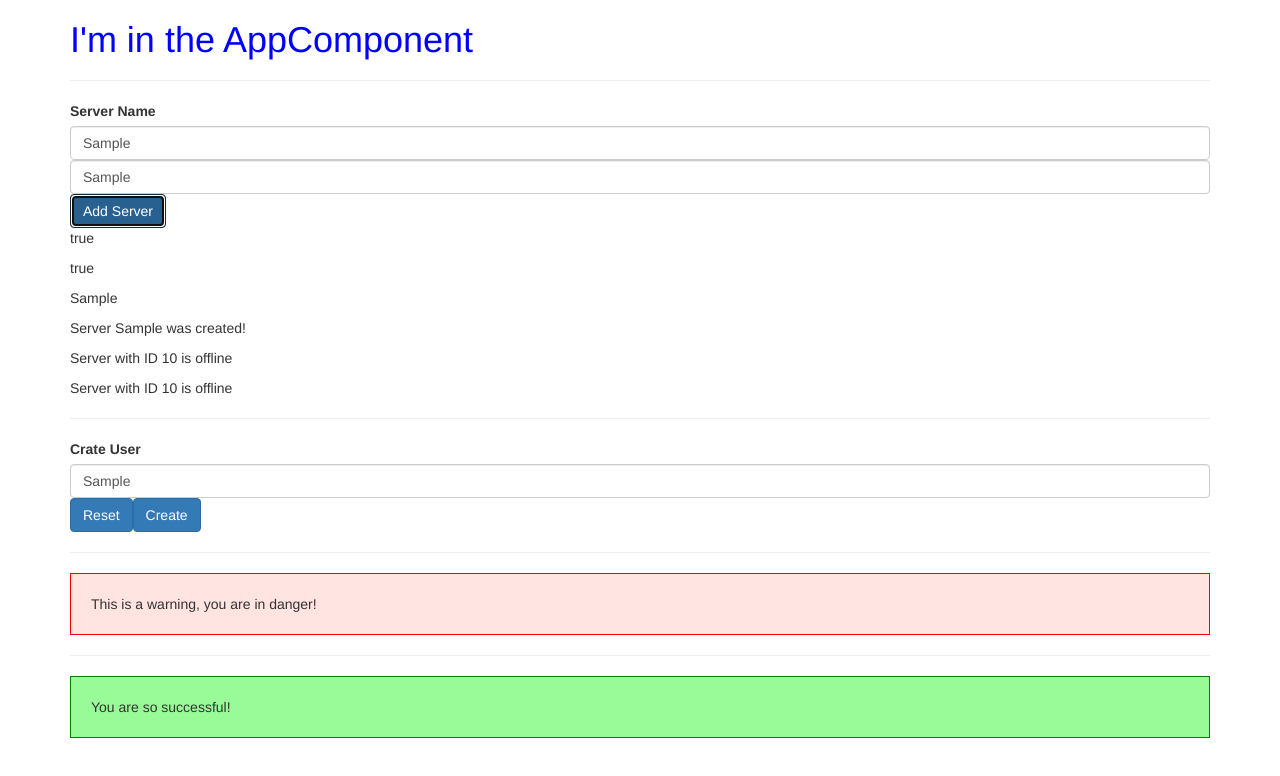
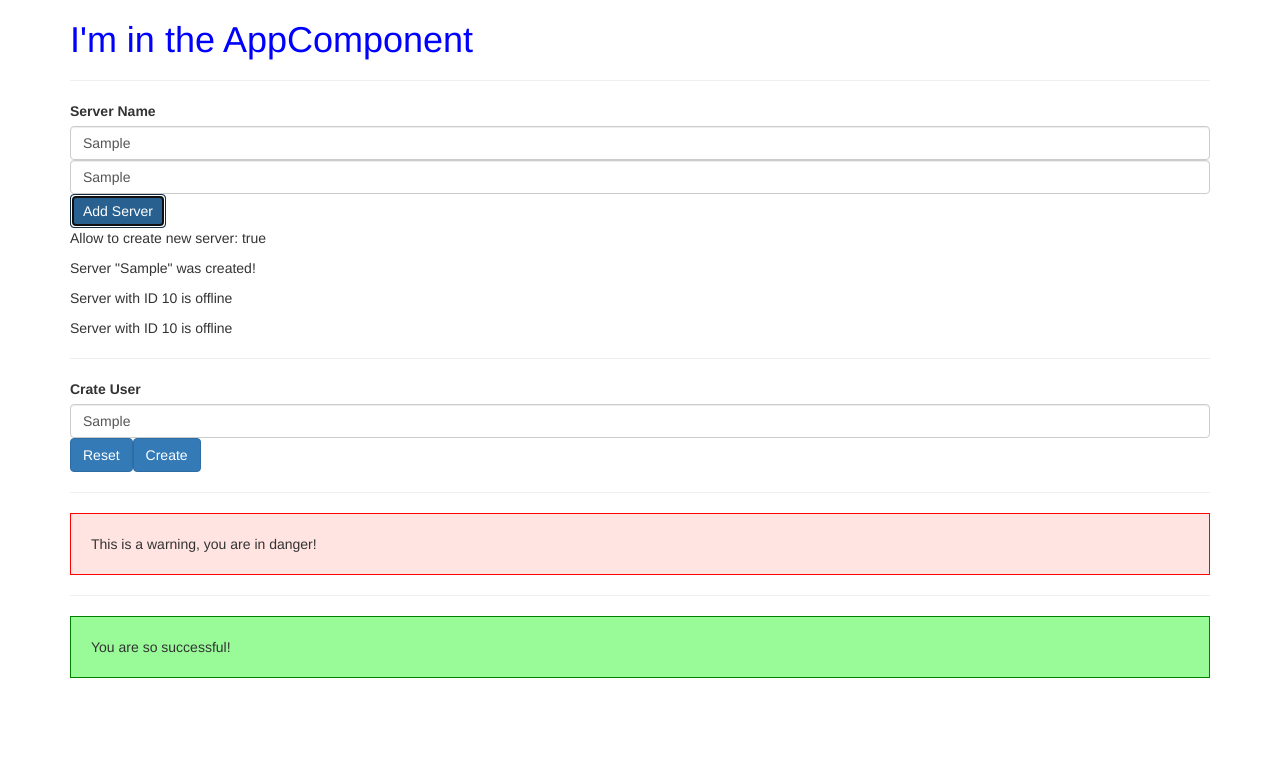
Before and after one commit to skywithin/ngDemo2-app, an Angular app: page / in a window 1280 px wide. Both pictures are taken after typing "Sample", "Sample" into the empty fields and a click on the button "Add Server". Shown: the top 776 px of the page. Built offline with nearby package versions, Linux system fonts and the light colour scheme.

Commit message:
Add ngIf directive to display server creation status

```diff
--- a/src/app/server-bucket/server-bucket.component.html
+++ b/src/app/server-bucket/server-bucket.component.html
@@ -14,13 +14,15 @@
     [disabled]="!allowNewServer"
     (click)="onCreateServer()">Add Server</button>
 
-<p>{{ allowNewServer }}</p>
+<p>Allow to create new server: {{ allowNewServer }}</p>
 
-<p [innerText]="allowNewServer"></p>
+<!--<p [innerText]="allowNewServer"></p>-->
 
-<p>{{ serverName }}</p>
+<!--<p>{{ serverName }}</p>-->
 
-<p>{{ serverCreationStatus }}</p>
+<!--<p>{{ serverCreationStatus }}</p>-->
+
+<p *ngIf="serverCreated">{{ serverCreationStatus }}</p>
 
 <app-server></app-server>
 <app-server></app-server>
--- a/src/app/server-bucket/server-bucket.component.ts
+++ b/src/app/server-bucket/server-bucket.component.ts
@@ -10,6 +10,7 @@ export class ServerBucketComponent implements OnInit {
   allowNewServer: boolean = false;
   serverCreationStatus: string = 'No server was created!';
   serverName: string = 'Test server';
+  serverCreated: boolean = false;
 
   constructor() {
 
@@ -22,7 +23,8 @@ export class ServerBucketComponent implements OnInit {
   }
 
   onCreateServer() {
-    this.serverCreationStatus = 'Server ' + this.serverName + ' was created!';
+    this.serverCreated = true;
+    this.serverCreationStatus = 'Server "' + this.serverName + '" was created!';
   }
 
   onUpdateServerName(event: Event) {
```
